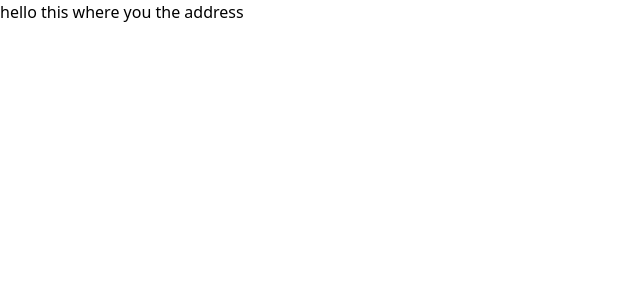
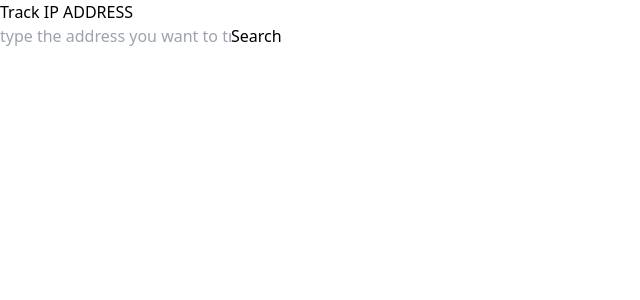
Before and after one commit to OussamaDeghfel/IP-Address-Tracker, a React (Vite) app: page / in a window 1280 px wide. Shown: the top 300 px of the page, without its empty margins (0-640 px from the left). Built offline with nearby package versions, Linux system fonts and the light colour scheme; no server answers.

Commit message:
track ip address by search, define the typing , show simple data without styling

```diff
--- a/src/components/addressTracker.tsx
+++ b/src/components/addressTracker.tsx
@@ -1,25 +1,54 @@
-import axios from "axios"
-import { useEffect, useState } from "react"
+import axios from "axios";
+import { useEffect, useState } from "react";
+
+interface addressType {
+    ip: string;
+    country: string;
+    city: string;
+    timezone: string;
+}
 
 const AddressTracker = () => {
-    const [address, setAddress] = useState('')
+  const [address, setAddress] = useState<addressType | null>(null);
+  const [ipAddress, setIpAddress] = useState("");
 
-    useEffect(() => {
-        const fetchAddress = async () => {
-            const response = await axios.get("https://api.ipify.org?format=json", {
-                // params: {
-                //     access_key: import.meta.env.IP_API_KEY,
-                // },
-            });
-            setAddress(response.data.ip);
-        };
-        fetchAddress()
-    }, []);
+  const fetchAddress = async (ipAddress: string) => {
+    const response = await axios.get(`https://ipinfo.io/${ipAddress}/geo`);
+    setAddress(response.data);
+  };
 
-    console.log("Address: ", address)
+  useEffect(() => {
+    fetchAddress(ipAddress);
+  }, [ipAddress]);
+
+  console.log("Address: ", address);
   return (
-    <div>hello this where you the address</div>
-  )
-}
+    <div>
+      <h1>Track IP ADDRESS</h1>
+      <input
+        type="string"
+        placeholder="type the address you want to track"
+        className="border-2 border-black rounded-md p-2 w-1/2"
+        onChange={(e) => setIpAddress(e.target.value)}
+      />
+      <button
+        onClick={() => fetchAddress(ipAddress)}
+        className="bg-blue-700 text-white rounded-md p-2 m-2"
+      >
+        Search
+      </button>
+      <div>
+        {address && (
+            <>
+            <p>ip address: {address.ip}</p>
+            <p>Country: {address.country}</p>
+            <p>City: {address.city}</p>
+            <p>timezone: {address.timezone}</p>
+          </>
+        )}
+      </div>
+    </div>
+  );
+};
 
-export default AddressTracker
+export default AddressTracker;
```
